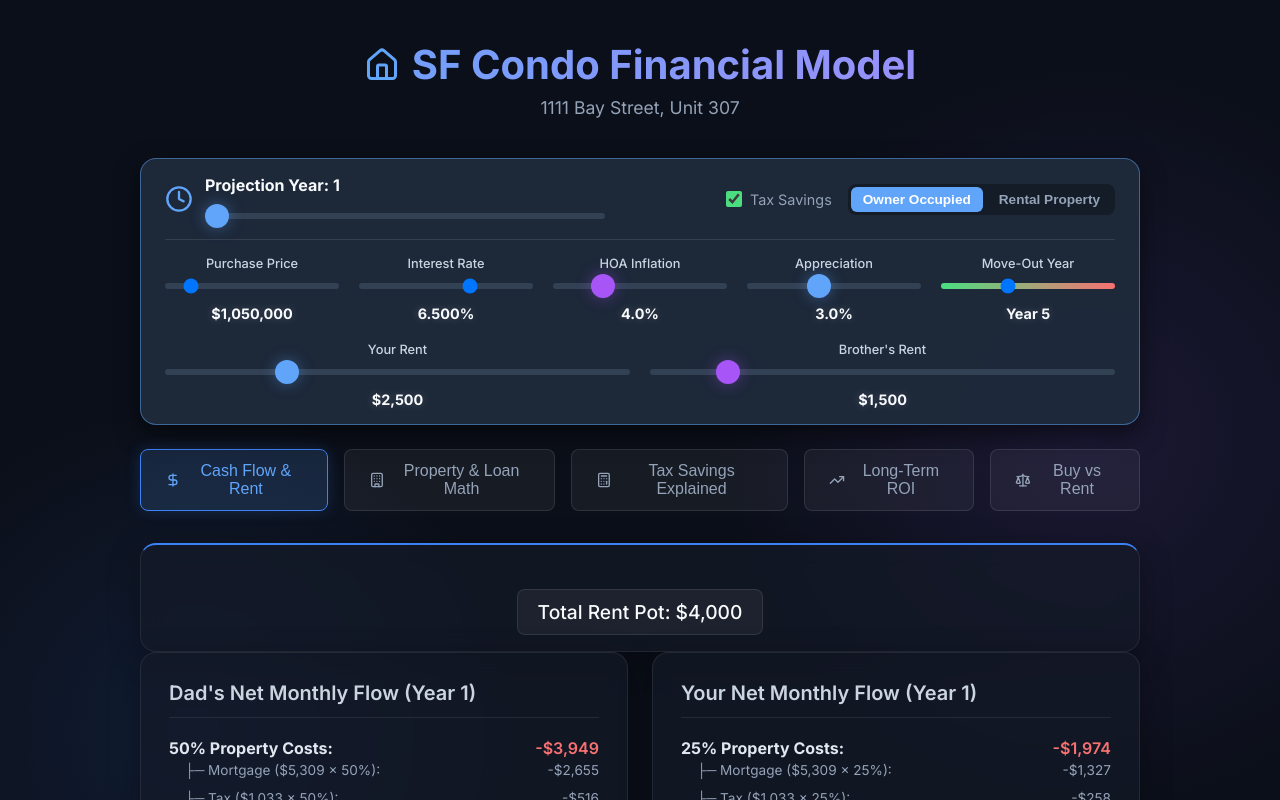
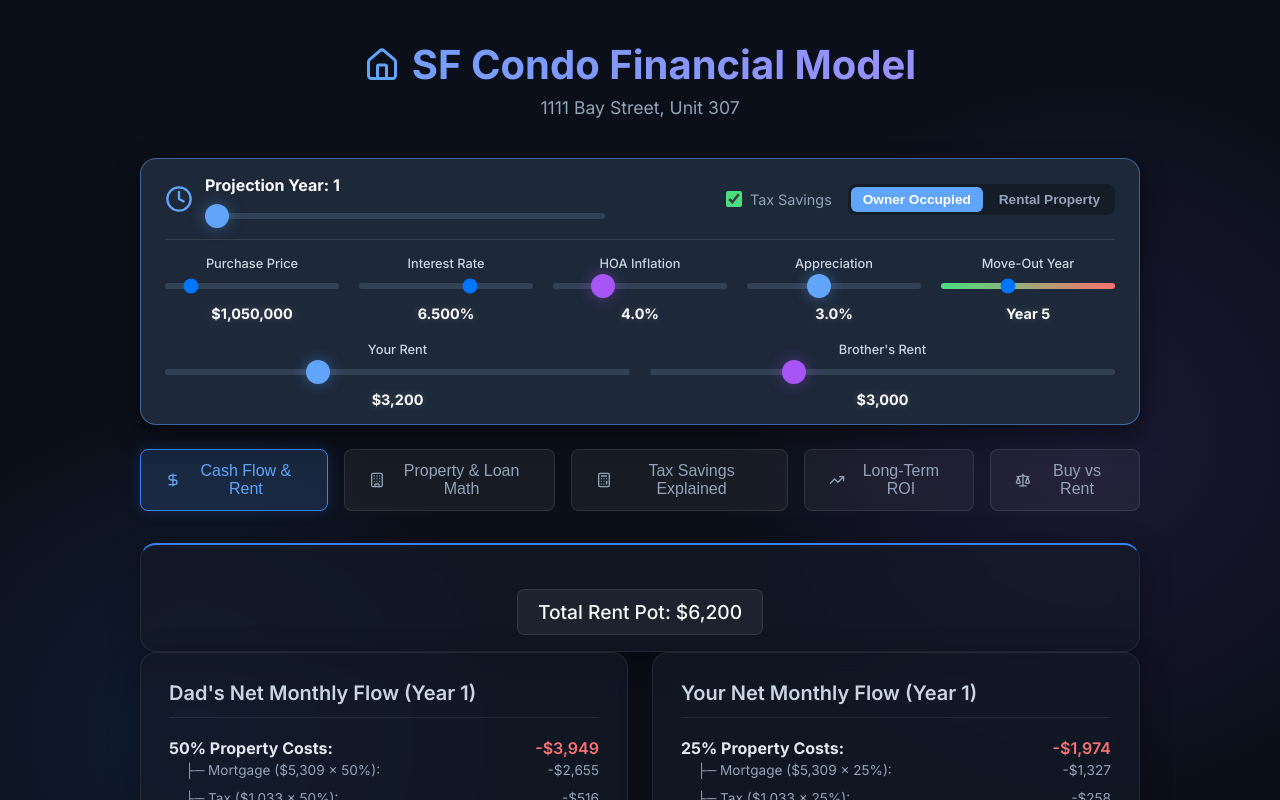
Before and after one commit to ehongkuo/sf-condo-model, a React app in the folder app/: page / in a window 1280 px wide. Shown: the top 800 px of the page. Built offline with nearby package versions, Linux system fonts and the light colour scheme; the HTML template or start-up script is replaced by a standard one.

Commit message:
Update default rent slider values

```diff
--- a/app/src/App.jsx
+++ b/app/src/App.jsx
@@ -19,8 +19,8 @@ function App() {
   const [activeTab, setActiveTab] = useState("cashflow");
 
   // Shared state
-  const [userRent, setUserRent] = useState(2500);
-  const [brotherRent, setBrotherRent] = useState(1500);
+  const [userRent, setUserRent] = useState(3200);
+  const [brotherRent, setBrotherRent] = useState(3000);
   const [isRental, setIsRental] = useState(false);
   const [tenantRent, setTenantRent] = useState(4000);
   const [includeTaxSavings, setIncludeTaxSavings] = useState(true);
--- a/app/src/OpportunityCostTab.jsx
+++ b/app/src/OpportunityCostTab.jsx
@@ -16,7 +16,7 @@ function OpportunityCostTab({
   userTaxShield,
 }) {
   const [stockMarketReturn, setStockMarketReturn] = useState(7.0);
-  const [equivalentRent, setEquivalentRent] = useState(1500);
+  const [equivalentRent, setEquivalentRent] = useState(3300);
   const [rentInflation, setRentInflation] = useState(3.0);
 
   // Constants
```
